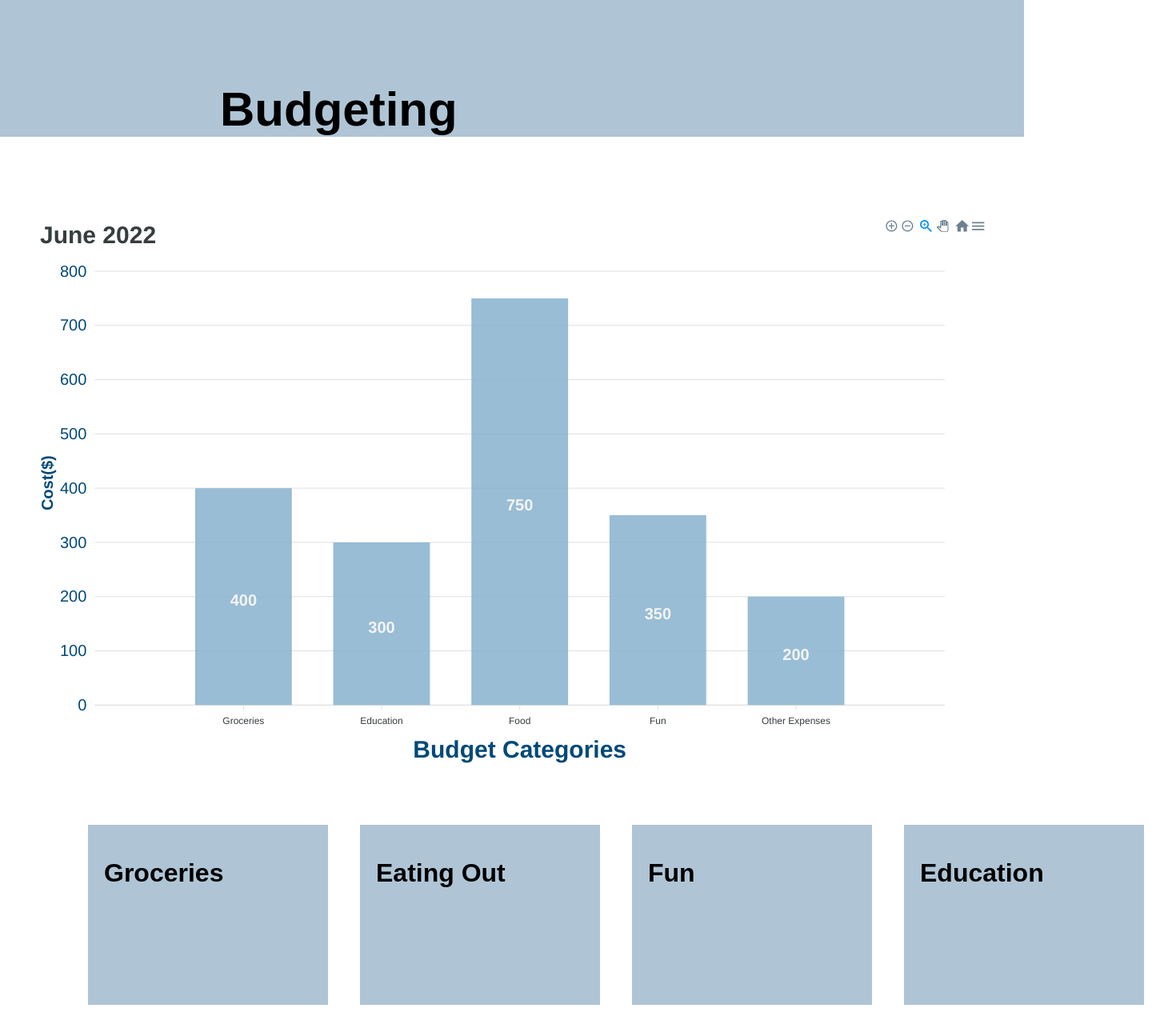
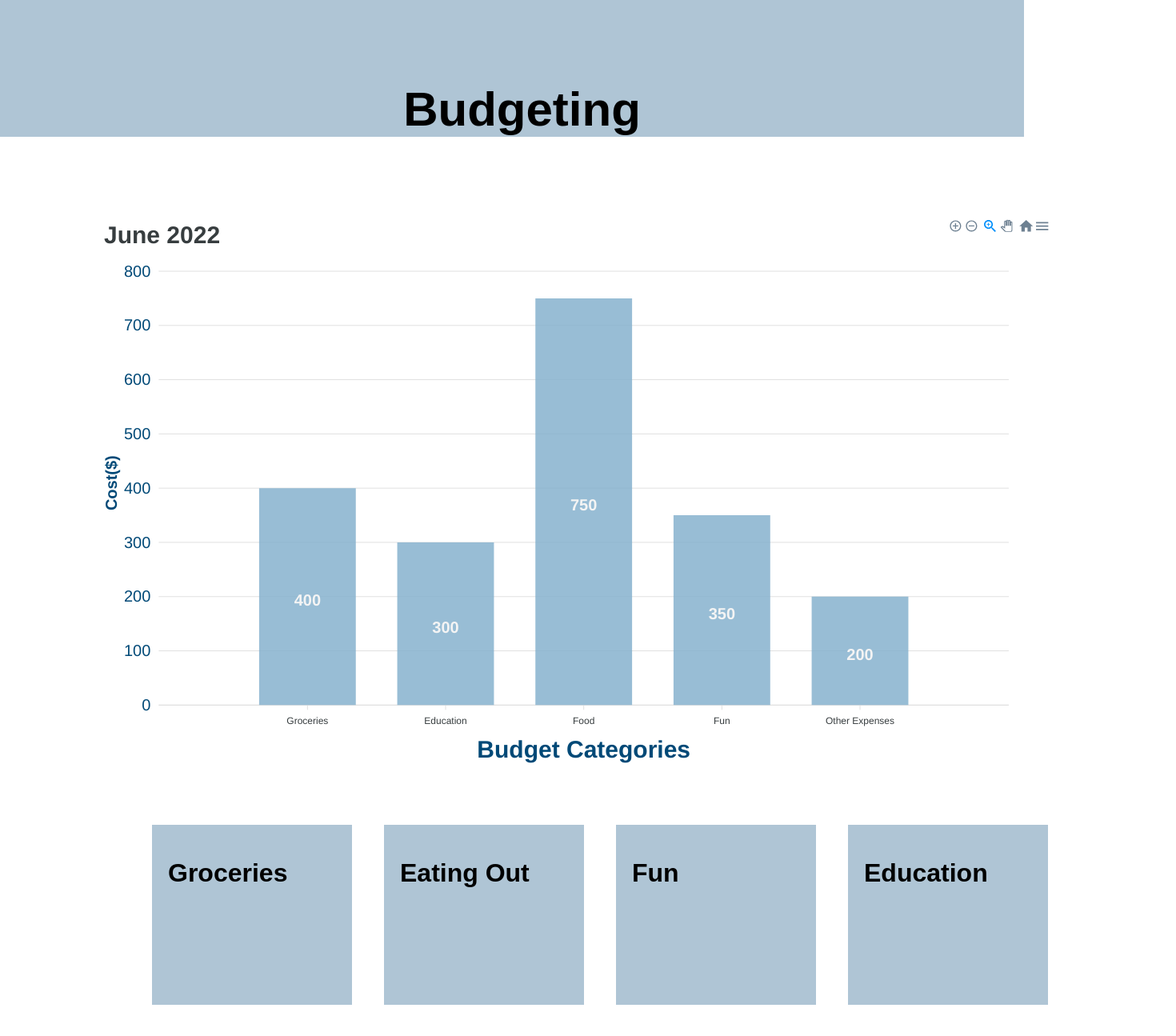
Before and after one commit to ae-bii/may-ses-hackathon, a React (Create React App) app: page /budgeting in a window 1280 px wide. Shown: the part 193-1488 px from the top of the page at 80% size, 1470 px wide, since content can reach past the window. Built offline with nearby package versions, Linux system fonts and the light colour scheme; a web font is replaced by a local one.

Commit message:
fixed spacing budgeting

```diff
--- a/src/components/budgeting/Budgeting.css
+++ b/src/components/budgeting/Budgeting.css
@@ -1,8 +1,15 @@
 .budgetCards {
 	display: inline-flex;
 	padding: 20px;
+	padding-left: 0px;
+	margin-left: 0px;
 }
 
 .budgeting-title {
-	padding-left: none;
+	text-align: center;
+	padding-right: 250px;
 }
+
+.chart {
+	margin-left: 100px;
+}
--- a/src/components/budgeting/Budgeting.js
+++ b/src/components/budgeting/Budgeting.js
@@ -20,12 +20,17 @@ const Budgeting = () => {
 				<h1 className='budgeting-title'>Budgeting</h1>
 				</div>
 					<div className='budgetCards'>
-						<Charts/>
+						<div className='chart'>
+							<Charts/>
+						</div>
+
+						<spacer/>
 
 						<BudgetingCard1 />
 						<BudgetingCard2 />
 						<BudgetingCard3 />
 						<BudgetingCard4 />
+
 					</div>
 			</div>
 		</div>
--- a/src/components/budgeting/Charts.css
+++ b/src/components/budgeting/Charts.css
@@ -4,9 +4,9 @@
 	padding-bottom: 5px;
 	margin: 20px;
 	width: 30px;
-    background-color: blueviolet;
-    overflow: hidden;
-    display: flex
-
+	background-color: blueviolet;
+	overflow: hidden;
+	display: flex;
+  margin-left: 100px;
 
 }
--- a/src/components/budgeting/buttons.css
+++ b/src/components/budgeting/buttons.css
@@ -5,7 +5,7 @@
 	margin: 20px;
 	margin-top: 800px;
 	height: 200px;
-	width: 300px;
+	width: 250px;
 	display: flex;
 
 	background-color: #00487950;
```
